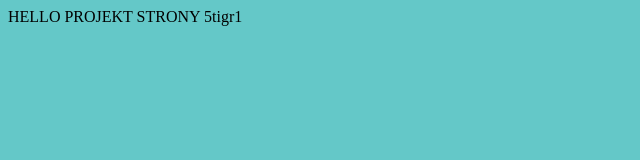
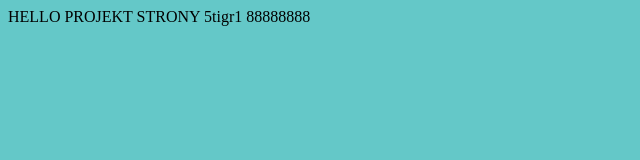
Before and after one commit to Fomcio/5tigr1, a plain HTML site: page index.html in a window 1280 px wide. Shown: the full height of the page, 0-640 px from the left. Drawn offline with Linux system fonts and the light colour scheme.

Commit message:
trzecia zmiana w index

```diff
--- a/index.html
+++ b/index.html
@@ -7,6 +7,6 @@
     <link rel="stylesheet" href="styl.css">
 </head>
 <body>
-    HELLO PROJEKT STRONY 5tigr1
+    HELLO PROJEKT STRONY 5tigr1 88888888
 </body>
 </html>
```
